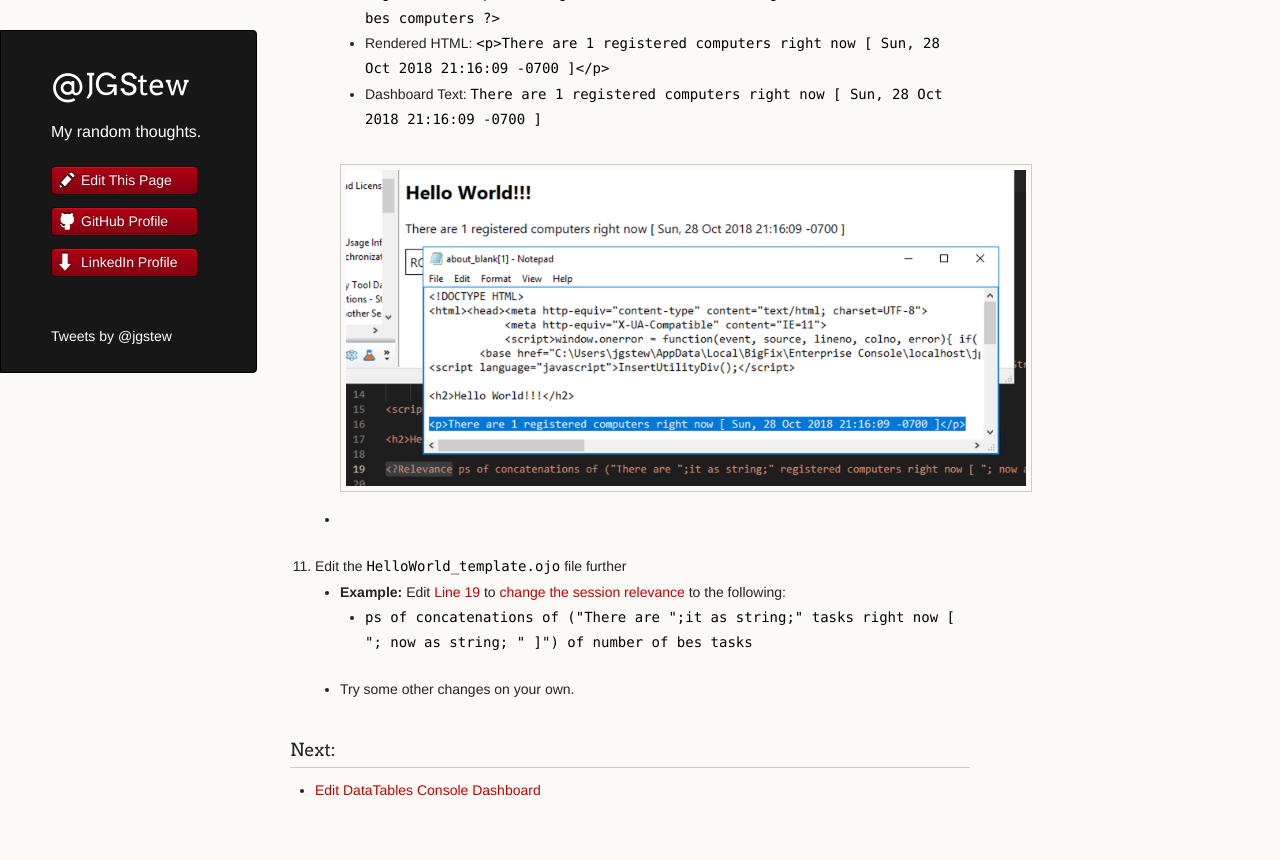
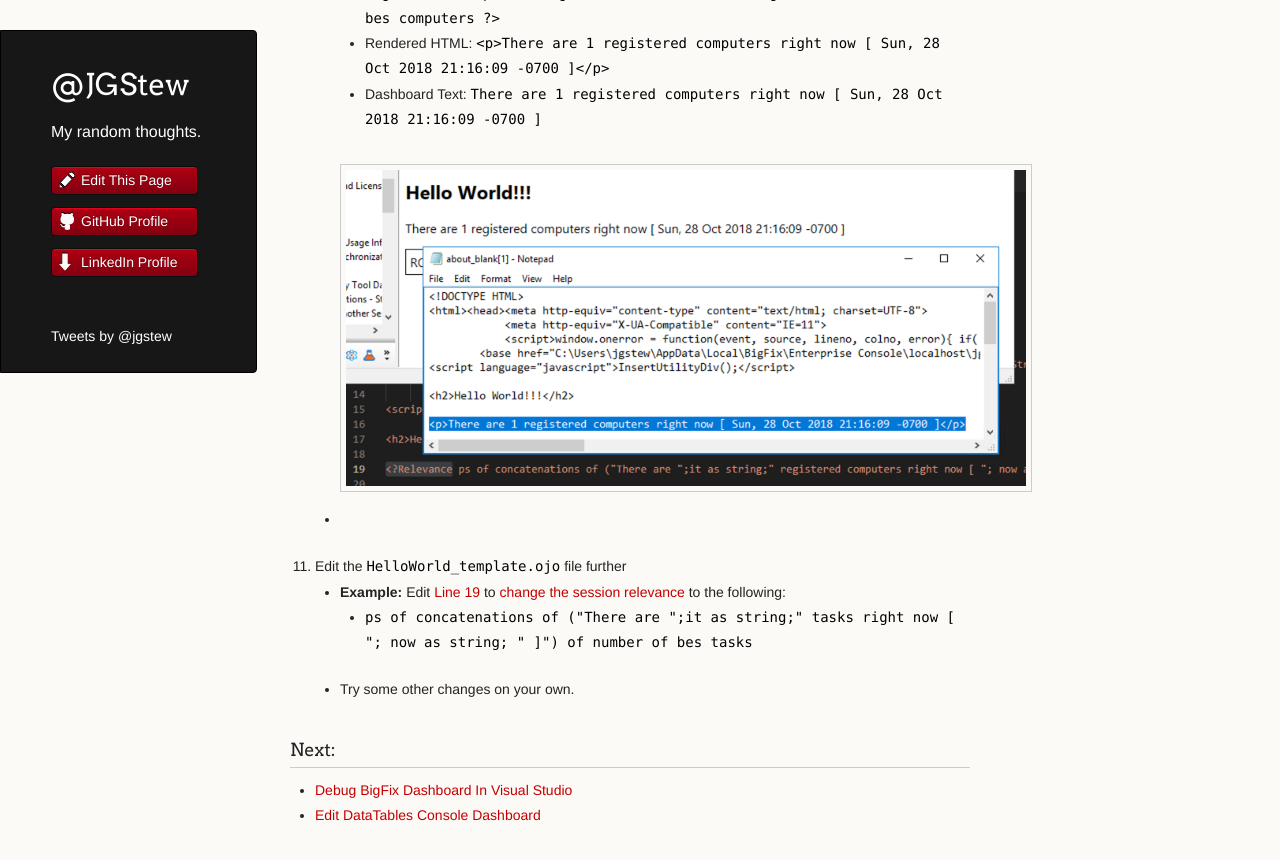
Before and after one commit to jgstew/jgstew.github.io, a Jekyll site: the page built from _posts/2018-10-29-Debug-Dashboard-In-BigFix-Console.md, in a window 1280 px wide and 900 px high, scrolled down 3346 px. Shown: the top 860 px of the window. Built offline with Jekyll 4.4.1, drawn with Linux system fonts in a browser that asks for light colours; nearby versions of some CDN libraries; comment, search, counter and statistics services are not loaded.

Commit message:
Update 2018-10-29-Debug-Dashboard-In-BigFix-Console.md

```diff
--- a/_posts/2018-10-29-Debug-Dashboard-In-BigFix-Console.md
+++ b/_posts/2018-10-29-Debug-Dashboard-In-BigFix-Console.md
@@ -64,4 +64,5 @@
 
 ### Next:
 
+* [Debug BigFix Dashboard In Visual Studio](https://github.com/jgstew/jgstew.github.io/edit/master/_posts/2018-11-27-Debug-BigFix-Dashboard-In-Visual-Studio.md)
 * [Edit DataTables Console Dashboard](https://github.com/jgstew/jgstew.github.io/blob/master/_posts/2018-10-29-Edit-DataTables-Console-Dashboard.md)
```
